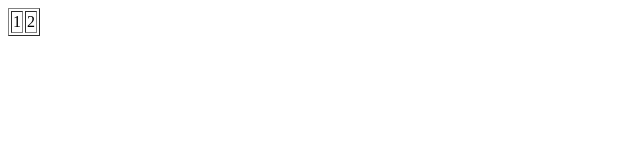
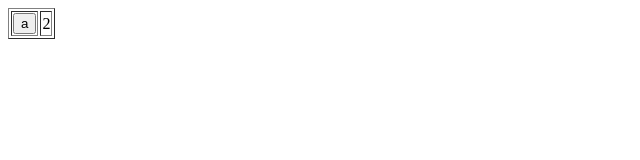
Before and after one commit to lifenpc/home, a plain HTML site: page test.html in a window 1280 px wide. Shown: the full height of the page, 0-640 px from the left. Drawn offline with Linux system fonts and the light colour scheme.

Commit message:
Update test.html

```diff
--- a/test.html
+++ b/test.html
@@ -6,7 +6,7 @@
   <body>
     <table border=1>
       <tr>
-        <td>1</td><td>2</td>
+        <td><button>a</button></td><td>2</td>
       </tr>
     </table>
   </body>
```
